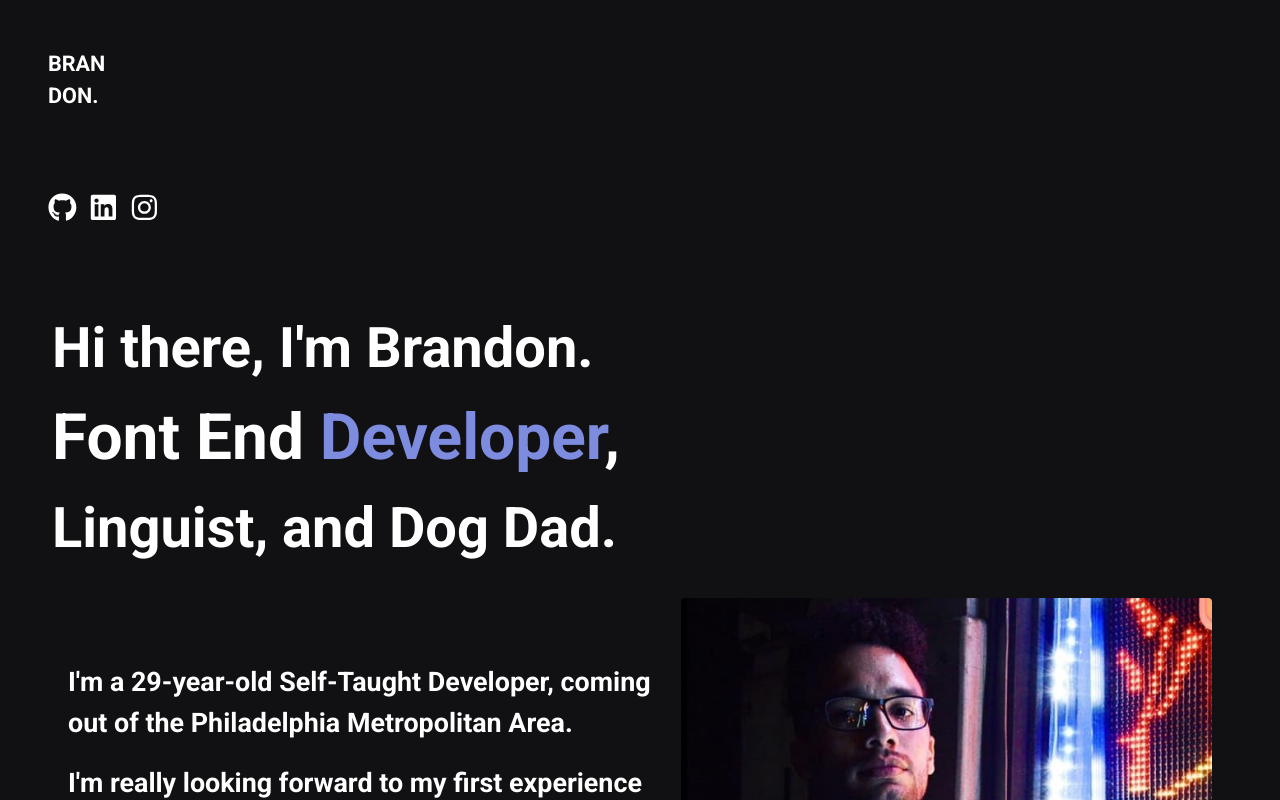
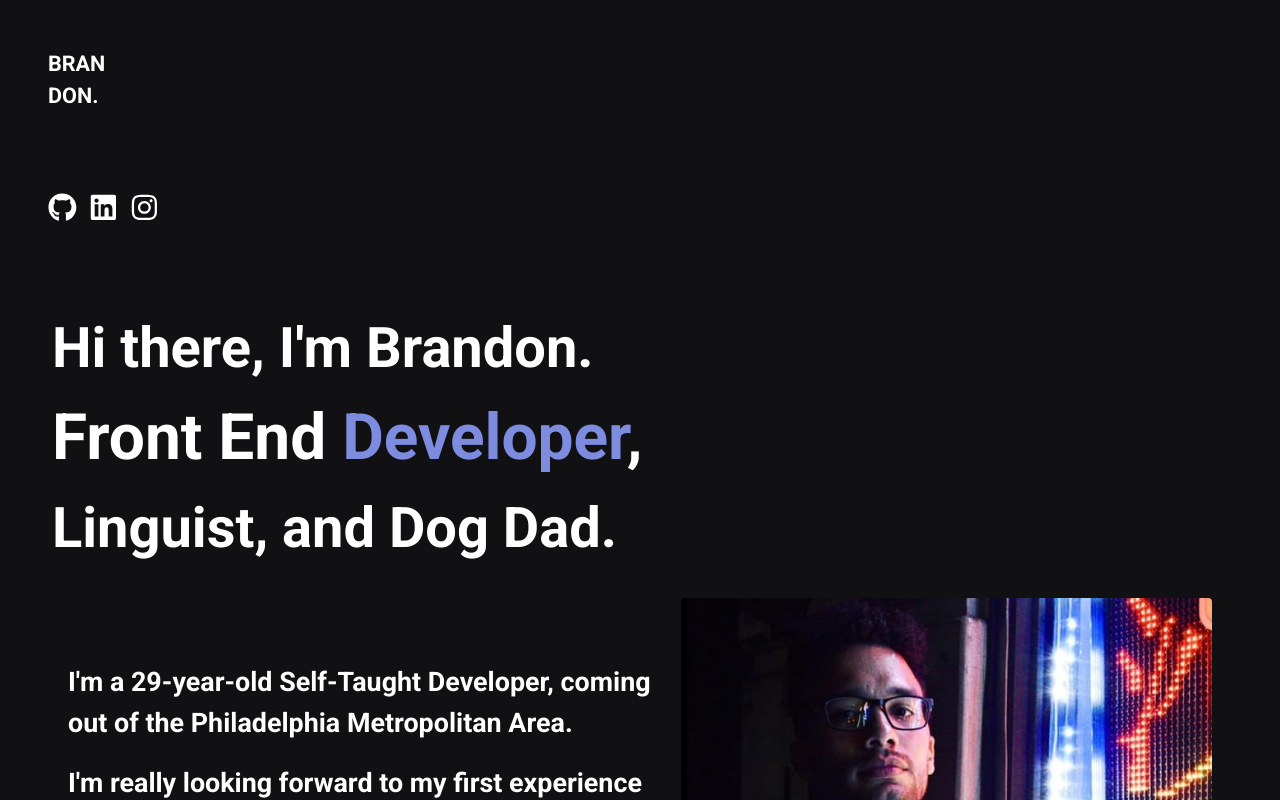
Before and after one commit to BrandonCarp/portfolio, a React (Create React App) app: page / in a window 1280 px wide. Shown: the top 800 px of the page. Built offline with nearby package versions, Linux system fonts and the light colour scheme.

Commit message:
typo fix

```diff
--- a/src/Components/Header.js
+++ b/src/Components/Header.js
@@ -39,7 +39,7 @@ const Header = () => {
             <div className="ml-[2rem] md:ml-0 flex flex-col justify-start  p-1 font-bold   text-base md:text-l lg:text-xl  ">
               <h1 className="">Hi there, I'm Brandon.</h1>
               <h1 className="text-spsml md:text-spmd lg:text-spl">
-                Font End
+                Front End
                 <span className="text-secondaryPurple"> Developer</span>,
               </h1>
               <h1>Linguist, and Dog Dad.</h1>
```
